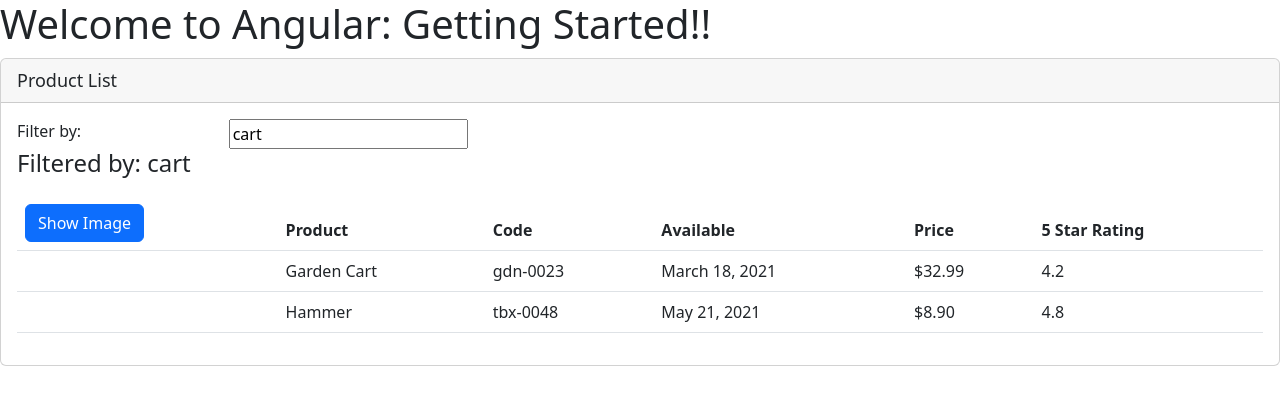
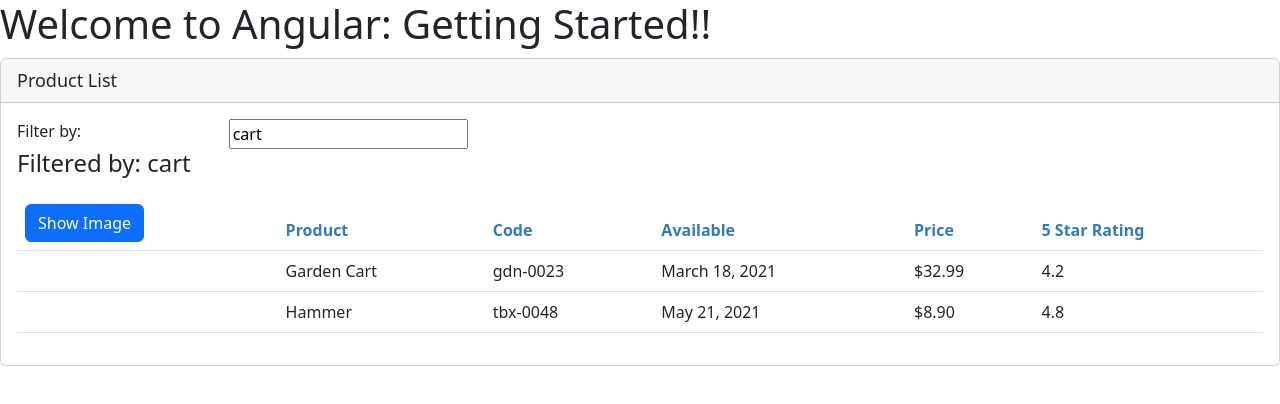
Before and after one commit to ginaz5/angular_getting_started, an Angular app: page / in a window 1280 px wide. Shown: the top 404 px of the page. Built offline with nearby package versions, Linux system fonts and the light colour scheme.

Commit message:
add style

```diff
--- /dev/null
+++ b/src/app/products/products-list.component.css
@@ -0,0 +1,3 @@
+thead {
+  color: #337AB7;
+}
--- a/src/app/products/products-list.component.ts
+++ b/src/app/products/products-list.component.ts
@@ -3,7 +3,8 @@ import {IProduct} from "./product";
 
 @Component({
   selector: 'pm-products',
-  templateUrl: './products-list.component.html'
+  templateUrl: './products-list.component.html',
+  styleUrls: ['./products-list.component.css']
 })
 export class ProductsListComponent {
   pageTitle: string = 'Product List';
```
